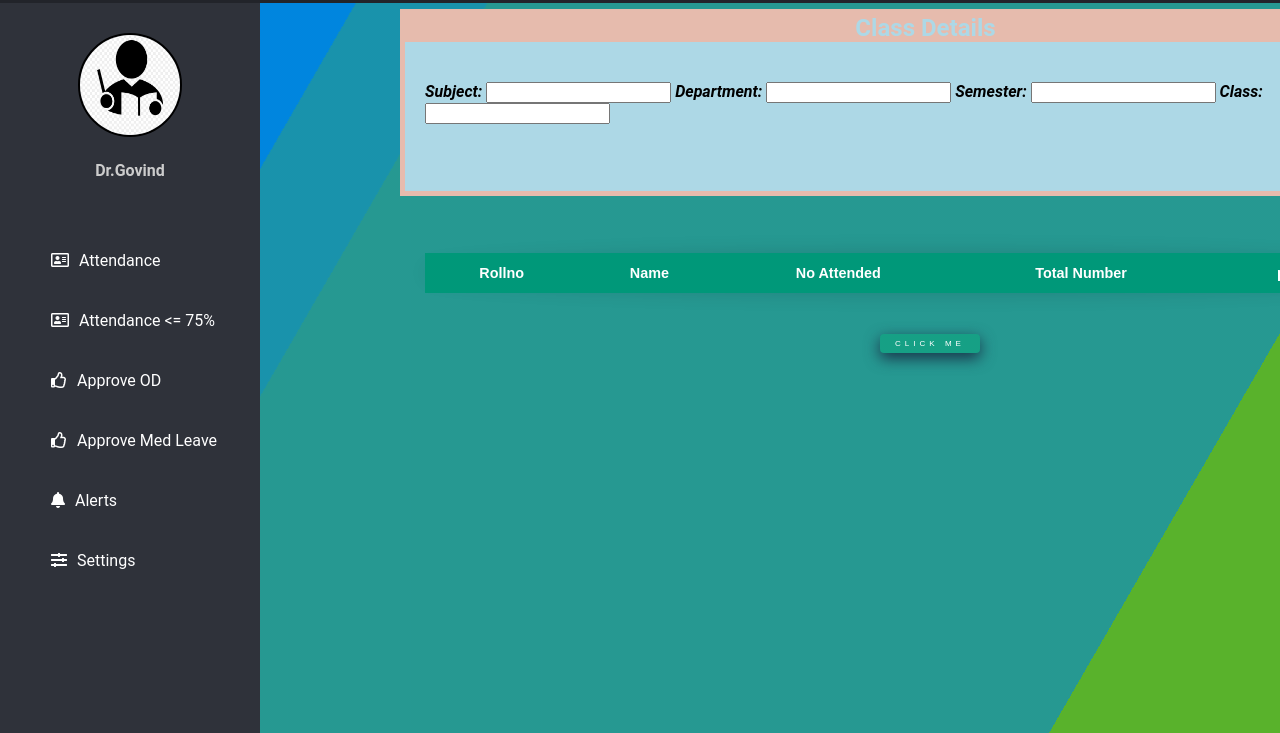
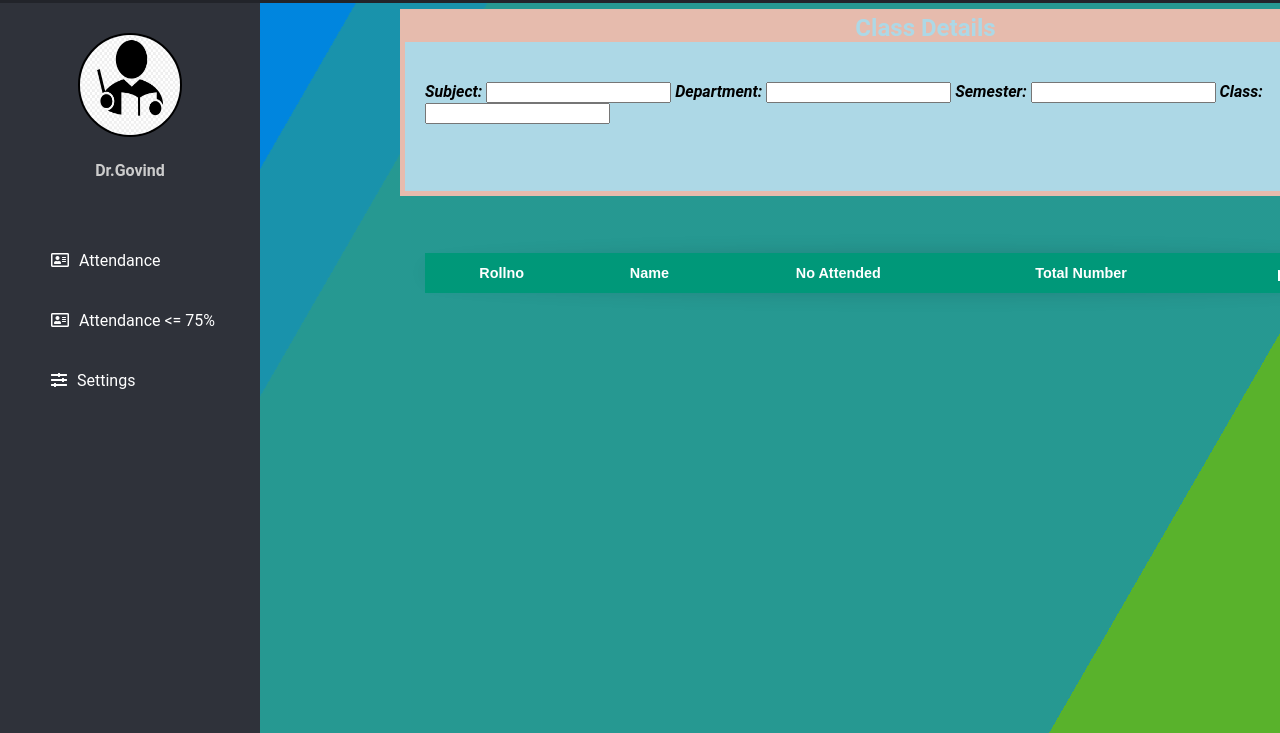
Before and after one commit to venkat19-spec/Software_project, a plain HTML site: page views/attendless.html in a window 1280 px wide. Shown: the part 67-800 px from the top of the page. Drawn offline with Linux system fonts and the light colour scheme; no server answers.

Commit message:
Update attendless.html

```diff
--- a/views/attendless.html
+++ b/views/attendless.html
@@ -36,12 +36,8 @@
                     </ul>
                 </li>
                 <li><a href="less"><em class="far fa-address-card"></em><span>Attendance <= 75%</span></a></li>
-                <li><a href="#"><em class="far fa-thumbs-up"></em><span>Approve OD</span></a></li>
-                <li><a href="#"><em class="far fa-thumbs-up"></em><span>Approve Med Leave</span></a></li>
-                <li><a href="#"><em class="fas fa-bell"></em><span>Alerts</span></a></li>
                 <li class="dropdown1"><a href="#"><em class="fas fa-sliders-h"></em><span>Settings</span></a>
                     <ul>
-                        <li><a href="#"><span>Update Profile Pic</span></a></li>
                         <li><a href="/changepassword"><span>Update Password</span></a></li>
                     </ul>
 
@@ -85,7 +81,6 @@
                 </table>
                 <br><br>
                 <div>
-                    <button class="butt" id="submit">Click Me</button>
                 </div></div>
     </body>
     <script src="attendless.js"></script>
```
